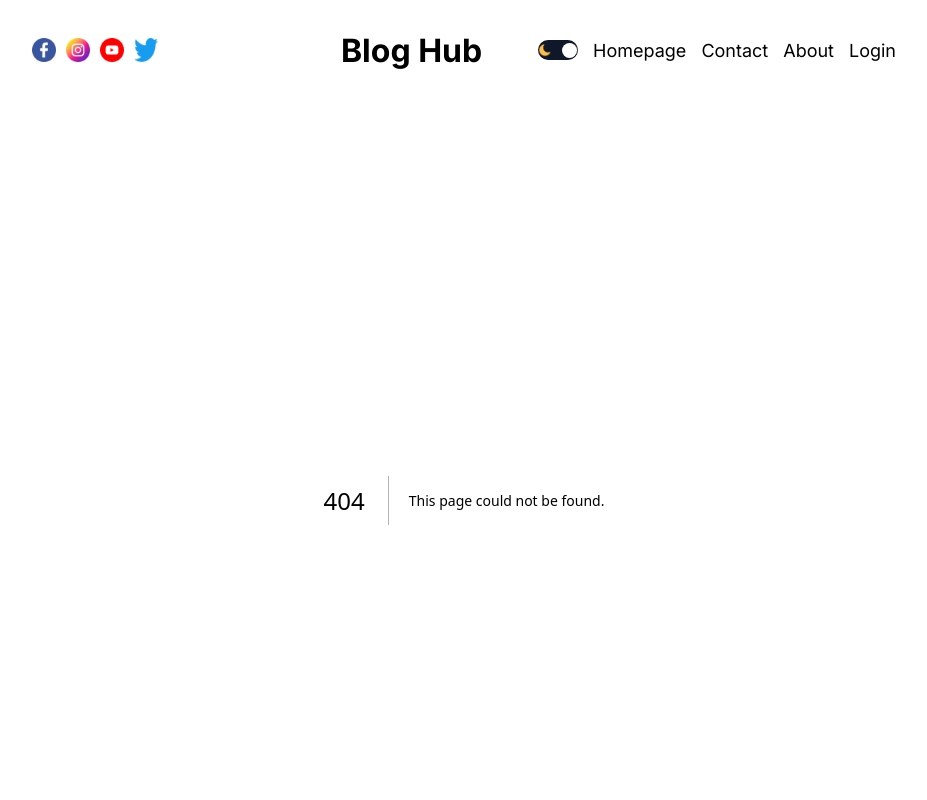
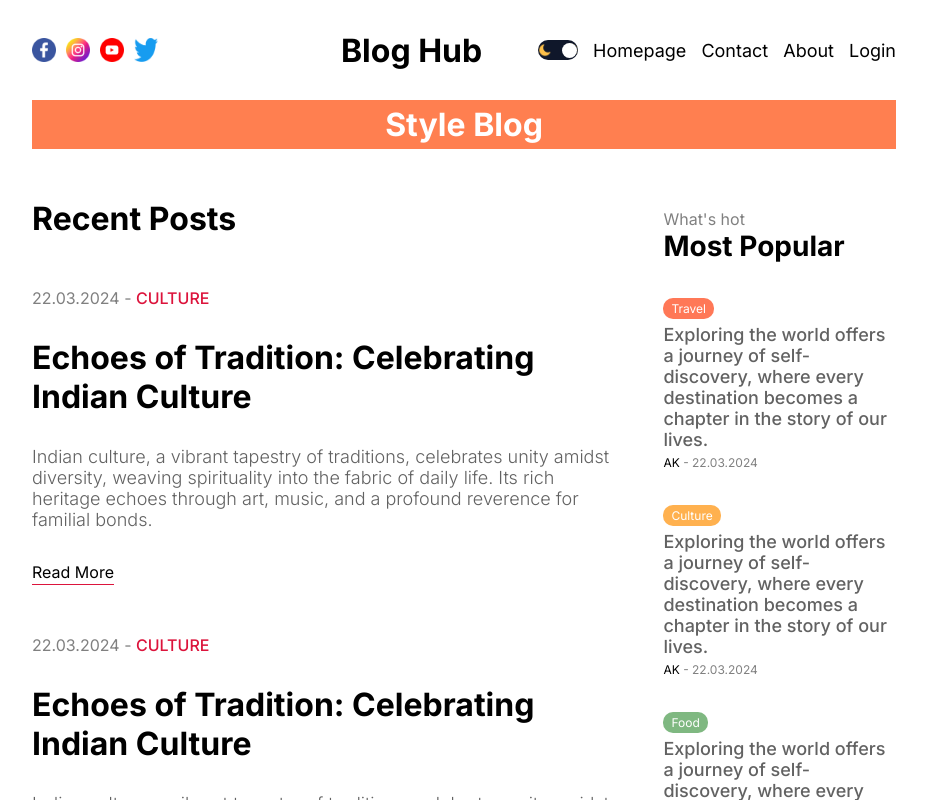
Before and after one commit to akshaykamble04/blogging-application, a Next.js app: page /blog in a window 1280 px wide. Before the commit this address had no page. Shown: the top 800 px of the page, without its empty margins (176-1103 px from the left). Built offline with nearby package versions, Linux system fonts and the light colour scheme.

Commit message:
blog page and single page component completed

```diff
--- /dev/null
+++ b/src/app/[slug]/singlePage.module.css
@@ -0,0 +1,71 @@
+.container {}
+
+.infoContainer {
+    display: flex;
+    align-items: center;
+    gap: 50px;
+}
+
+.textContainer {
+    flex: 1;
+}
+
+.title {
+    font-size: 64px;
+    margin-bottom: 50px;
+}
+
+.user {
+    display: flex;
+    align-items: center;
+    gap: 20px;
+}
+
+.userImageContainer {
+    width: 50px;
+    height: 50px;
+    position: relative;
+}
+
+.avatar {
+    border-radius: 50%;
+    object-fit: cover;
+}
+
+.userTextContainer {
+    display: flex;
+    flex-direction: column;
+    gap: 5px;
+    color: var(--softTextColor);
+}
+
+.username {
+    font-size: 20px;
+    font-weight: 500;
+}
+
+.imageContainer {
+    flex: 1;
+    height: 350px;
+    position: relative;
+}
+
+.image {
+    object-fit: cover;
+}
+
+.content {
+    display: flex;
+    gap: 50px;
+}
+
+.post {
+    flex: 5;
+    margin-top: 60px;
+}
+
+.description p {
+    font-size: 20px;
+    font-weight: 300;
+    margin-bottom: 20px;
+}
--- /dev/null
+++ b/src/app/blog/blogPage.module.css
@@ -0,0 +1,11 @@
+.title {
+    background-color: coral;
+    color: white;
+    padding: 5px 10px;
+    text-align: center;
+}
+
+.content {
+    display: flex;
+    gap: 50px;
+}
--- /dev/null
+++ b/src/app/blog/page.jsx
@@ -0,0 +1,18 @@
+import React from 'react';
+import styles from "./blogPage.module.css";
+import CardList from '@/components/cardlist/CardList';
+import Menu from '@/components/menu/Menu';
+
+const BlogPage = () => {
+    return (
+        <div className={styles.container}>
+            <h1 className={styles.title}>Style Blog</h1>
+            <div className={styles.content}>
+                <CardList />
+                <Menu />
+            </div>
+        </div>
+    )
+}
+
+export default BlogPage
```
Also changed, not shown: src/app/[slug]/page.jsx (added, +60 -0 lines), public/culture.jpg (added).
